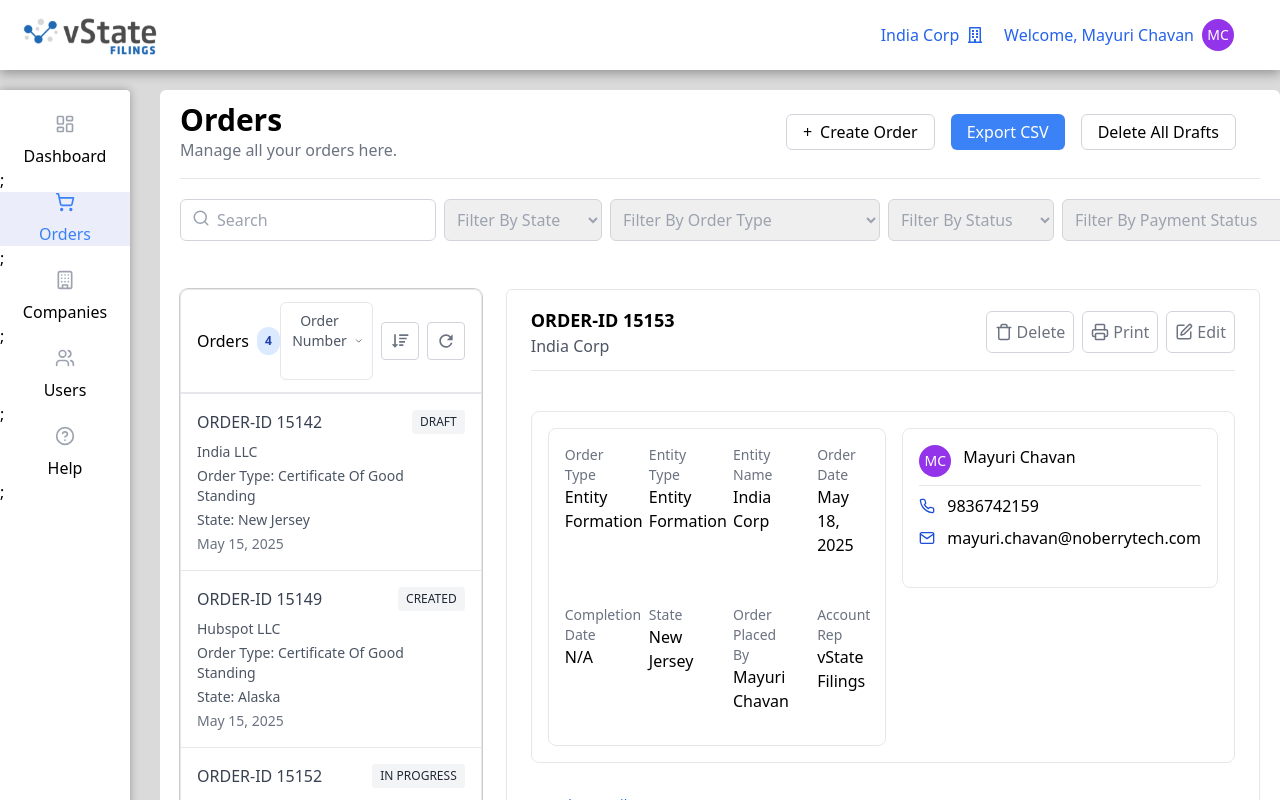
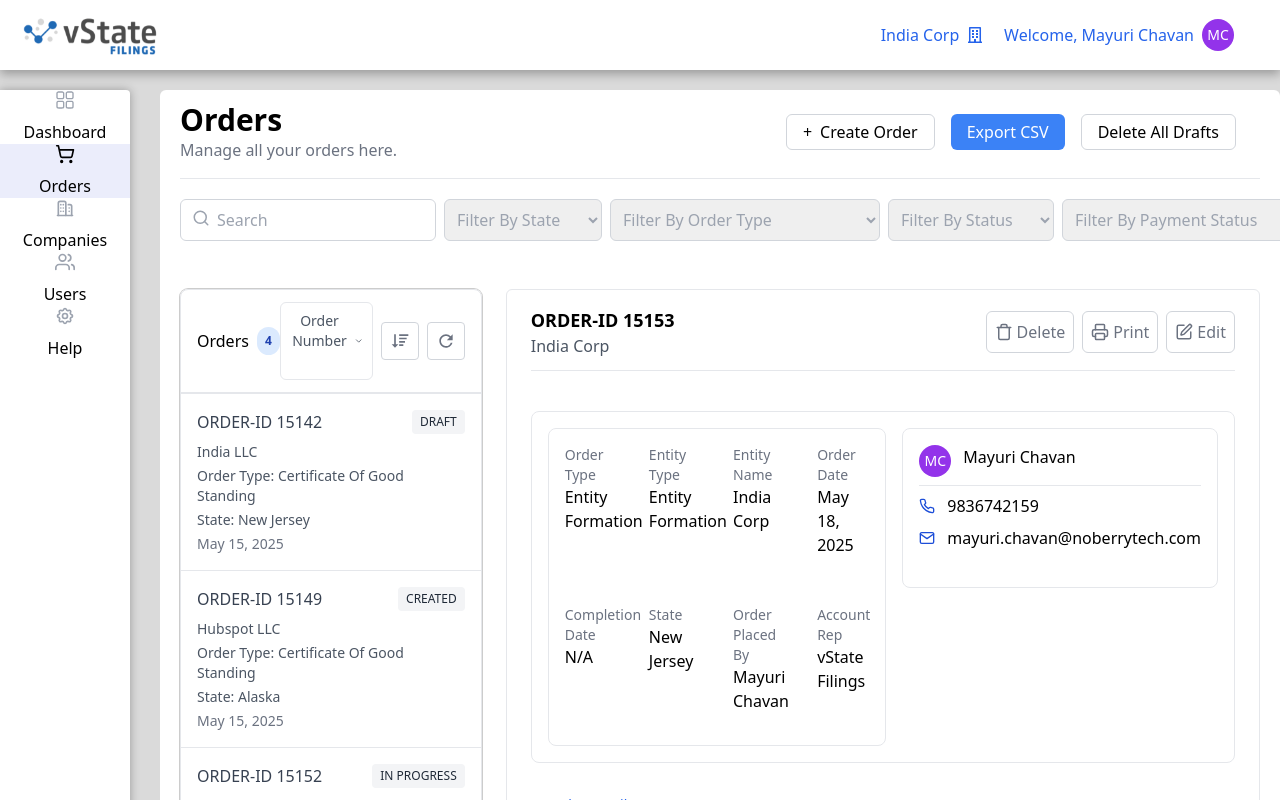
Before and after one commit to AniketJ1999/RedBerylTest, a React (Vite) app: page / in a window 1280 px wide. Shown: the top 800 px of the page. Built offline with nearby package versions, Linux system fonts and the light colour scheme.

Commit message:
Update Sidebar.jsx
added icons

```diff
--- a/src/components/Sidebar.jsx
+++ b/src/components/Sidebar.jsx
@@ -1,32 +1,36 @@
 import React from 'react';
-import { LayoutDashboardIcon, ShoppingCartIcon, BuildingIcon, UsersIcon, HelpCircleIcon } from 'lucide-react';
+import { ShoppingCartIcon} from 'lucide-react';
+import { RxDashboard } from "react-icons/rx";
+import { TbBuildings, TbSettings } from "react-icons/tb";
+import { FiUsers } from "react-icons/fi";
+
 export const Sidebar = () => {
   return <div className="sidebar">
-    <nav className="mt-6">
+    <nav >
 
       <div className='sidebar-tab'>
-        <div className=" text-gray-400"><LayoutDashboardIcon size={20} /></div>
+        <div className=" text-gray-400"><RxDashboard size={20} /></div>
         <span className="font-medium">Dashboard</span>
-      </div>;
+      </div>
 
       <div className='sidebar-tab active'>
-        <div className=" text-blue-500"><ShoppingCartIcon size={20} /></div>
-        <span className="font-medium text-blue-500">Orders</span>
-      </div>;
+        <div ><ShoppingCartIcon size={20} /></div>
+        <span className="font-medium">Orders</span>
+      </div>
 
       <div className='sidebar-tab'>
-        <div className=" text-gray-400"><BuildingIcon size={20} /></div>
+        <div className=" text-gray-400"><TbBuildings size={20} /></div>
         <span className="font-medium">Companies</span>
-      </div>;
+      </div>
 
       <div className='sidebar-tab'>
-        <div className=" text-gray-400"><UsersIcon size={20} /></div>
+        <div className=" text-gray-400"><FiUsers size={20} /></div>
         <span className="font-medium">Users</span>
-      </div>;
+      </div>
       <div className='sidebar-tab'>
-        <div className=" text-gray-400"><HelpCircleIcon size={20} /></div>
+        <div className=" text-gray-400"><TbSettings size={20} /></div>
         <span className="font-medium">Help</span>
-      </div>;
+      </div>
 
 
 
```
